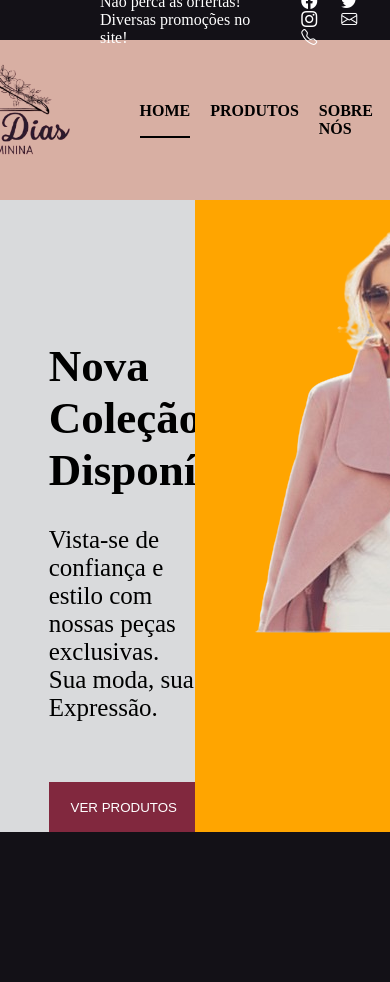
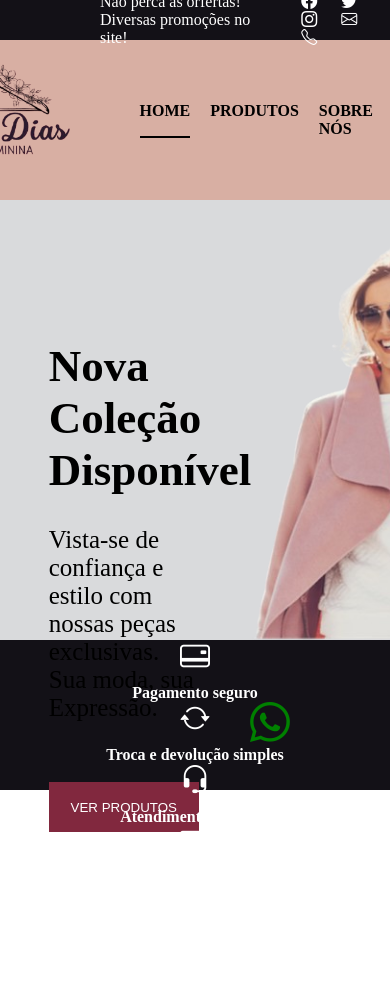
Before and after one commit to NILTONMIGUEL/atividade01DS_Leticia_Nilton, a plain HTML site: page index.html in a window 390 px wide. Shown: the top 982 px of the page. After the commit the page ends 888 px from the top, so only its background shows below. Drawn offline with nearby package versions, Linux system fonts and the light colour scheme.

Commit message:
página istática finalizada sem responsividade

```diff
--- a/assets/css/style.css
+++ b/assets/css/style.css
@@ -79,11 +79,13 @@ nav ul.sub-menu li a{
 .social > i{
     font-size:23px;
     margin-left:40px;
+    cursor: pointer;
 }
 .section-one{
     width: 100%;
     display: flex;
     background-color: #d9dadcff;
+    height: 440px;
 }
 .section-text{
     flex-grow: 1;
@@ -113,13 +115,47 @@ button:hover{
 .section-image{
     flex-grow: 1;
     text-align: center;
-    background-color: orange;
 }
 .section-image img{
+   width: 450px;
+   position: relative;
+   left:0;
+   top:23px;
 
 }
 footer{
     width: 100%;
     height: 150px;
     background-color: #131117ff;
+    display: flex;
+    column-gap:200px;
+    align-items: center;
+    justify-content: center;
+    flex-wrap: wrap;
 }
+.boxs{
+    text-align: center;
+}
+.boxs i{
+    font-size:30px;
+    color:white;
+    cursor: pointer;
+}
+.boxs p{
+    margin-top:10px;
+    font-weight: bold;
+    color:white;
+}
+.whatsapp{
+    width: 100%;
+    position: fixed;
+    margin:60px 0;
+    text-align: right;
+}
+.whatsapp i{
+    width: 100%;
+    font-size:40px;
+    color:green;
+    margin-right: 100px;
+    cursor: pointer;
+}
--- a/index.html
+++ b/index.html
@@ -61,10 +61,29 @@
             <div class="box">
                 <img src="assets/images/mulher.png" alt="imagem da mulher principal">
             </div>
-
         </div>
     </section><!--the end section-one-->
-    <footer></footer>
+    <section class="whatsapp">
+        <i class="bi bi-whatsapp"></i>
+    </section>
+    <footer>
+        <div class="boxs">
+            <i class="bi bi-credit-card-2-back"></i>
+            <p>Pagamento seguro</p>
+        </div>
+        <div class="boxs">
+            <i class="bi bi-arrow-repeat"></i>
+            <p>Troca e devolução simples</p>
+        </div>
+        <div class="boxs">
+            <i class="bi bi-headset"></i>
+            <p>Atendimento eficiente</p>
+        </div>
+        <div class="boxs">
+            <i class="bi bi-truck"></i>
+            <p>Frete grátis</p>
+        </div>
+    </footer>
 
 </body>
 </html>
```
